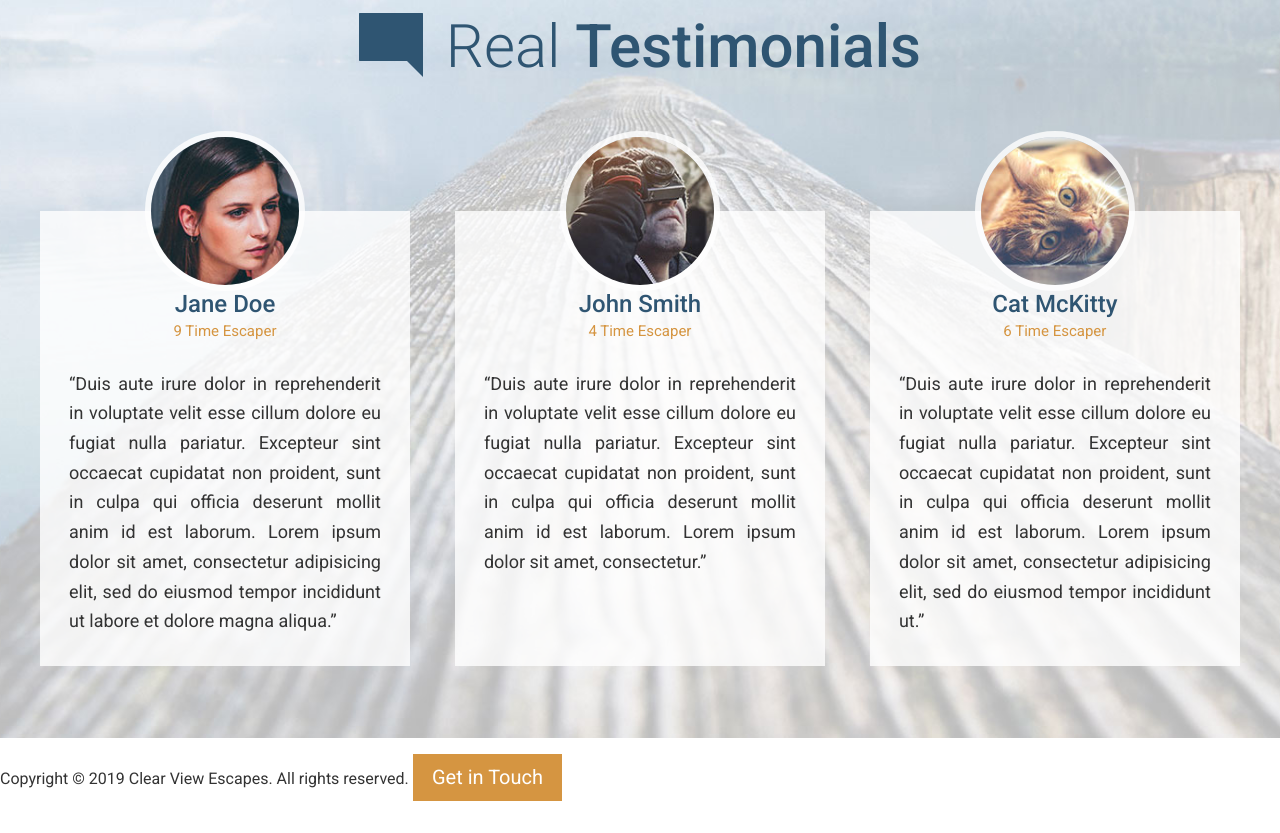
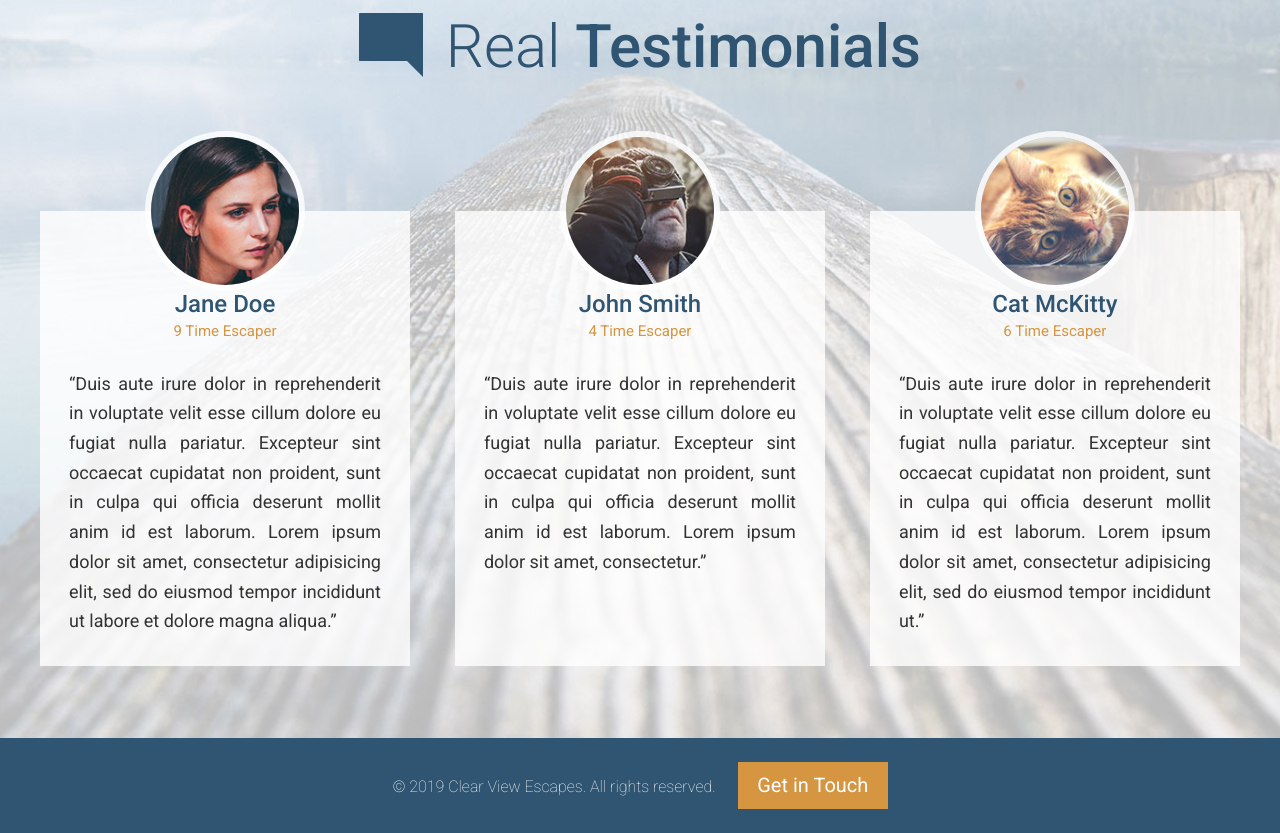
Before and after one commit to fernandochiquito/travel-site, a plain HTML site: page app/index.html in a window 1280 px wide. Shown: the part 2909-3742 px from the top of the page. Drawn offline with Linux system fonts and the light colour scheme.

Commit message:
Completed styling the footer.

```diff
--- a/app/assets/styles/slyles.scss
+++ b/app/assets/styles/slyles.scss
@@ -11,3 +11,4 @@
 @import 'modules/section-title';
 @import 'modules/feature-item';
 @import 'modules/testimonial';
+@import 'modules/site-footer';
--- a/app/index.html
+++ b/app/index.html
@@ -192,9 +192,11 @@
     </div>
   </div>
 
-  <footer>
-    <p>Copyright &copy; 2019 Clear View Escapes. All rights reserved. <a href="#" class="btn btn--orange ">Get in
+  <footer class="site-footer">
+    <div class="wrapper">
+      <p><span class="site-footer__text">&copy; 2019 Clear View Escapes. All rights reserved.</span><a href="#" class="btn btn--orange ">Get in
         Touch</a></p>
+    </div>
   </footer>
   <script src="bundled.js"></script>
 
```
Also changed, not shown: app/assets/styles/slyles.css, 1 other file.
